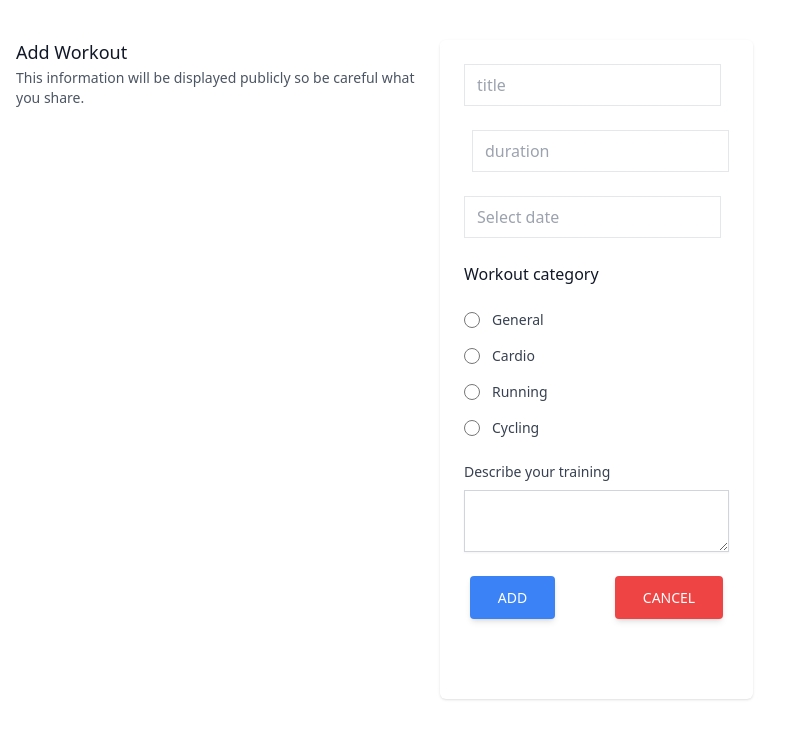
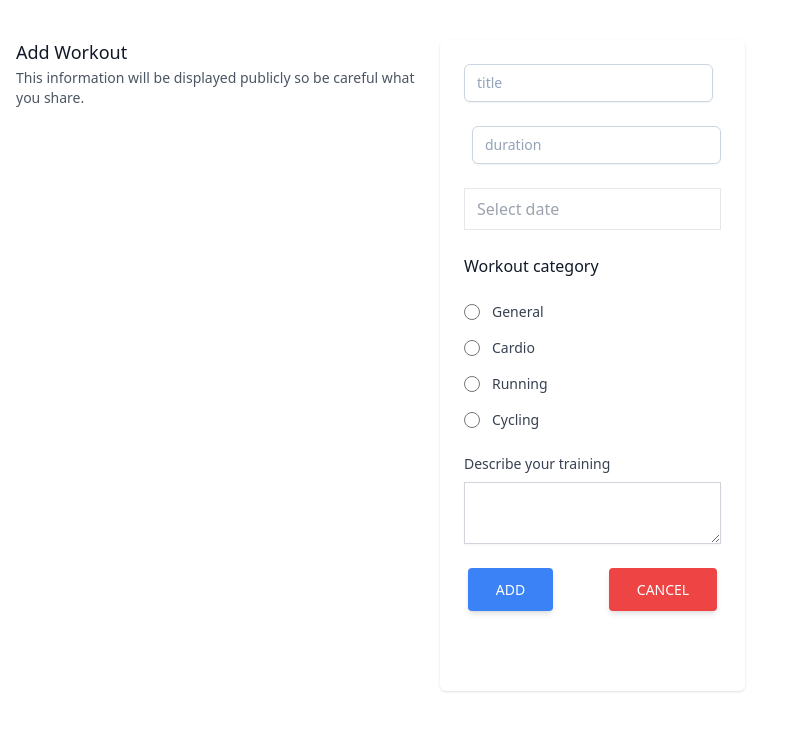
Before and after one commit to kktr/FitoFitFrontend, a Next.js app: page /addworkout in a window 1280 px wide. Shown: the top 738 px of the page, without its empty margins (0-797 px from the left). Built offline with nearby package versions, Linux system fonts and the light colour scheme.

Commit message:
fix: setting date in addTask

```diff
--- a/pages/addworkout.tsx
+++ b/pages/addworkout.tsx
@@ -22,14 +22,14 @@ export default function AddWorkout() {
   const onSubmit = (data, e) => {
     addTask(
       data.title,
-      data['date-input'].toISOString().slice(0, 10),
+      data['date-input']
+        ? data['date-input'].toISOString().slice(0, 10)
+        : new Date().toISOString().slice(0, 10),
       data.description,
       data.duration,
       data.type
     );
     console.log(data);
-
-    console.log(data['date-input'].toISOString());
     reset();
   };
 
@@ -145,7 +145,11 @@ export default function AddWorkout() {
                   <input
                     type="text"
                     placeholder="title"
-                    className="border py-2 px-3 text-grey-darkest md:mr-2"
+                    className="py-2 px-3 text-grey-darkest md:mr-2 bg-white border border-slate-300 rounded-md text-sm shadow-sm placeholder-slate-400
+        focus:outline-none focus:border-sky-500 focus:ring-1 focus:ring-sky-500
+      disabled:bg-slate-50 disabled:text-slate-500 disabled:border-slate-200 disabled:shadow-none
+      invalid:border-pink-500 invalid:text-pink-600
+      focus:invalid:border-pink-500 focus:invalid:ring-pink-500"
                     {...register('title', { required: true, max: 20, min: 3 })}
                   />
                 </div>
@@ -154,7 +158,11 @@ export default function AddWorkout() {
                   <input
                     type="number"
                     placeholder="duration"
-                    className="border py-2 px-3 text-grey-darkest md:ml-2"
+                    className="py-2 px-3 text-grey-darkest md:ml-2 bg-white border border-slate-300 rounded-md text-sm shadow-sm placeholder-slate-400
+      focus:outline-none focus:border-sky-500 focus:ring-1 focus:ring-sky-500
+      disabled:bg-slate-50 disabled:text-slate-500 disabled:border-slate-200 disabled:shadow-none
+      invalid:border-pink-500 invalid:text-pink-600
+      focus:invalid:border-pink-500 focus:invalid:ring-pink-500"
                     {...register('duration', {
                       required: true,
                       max: 1440,
```
